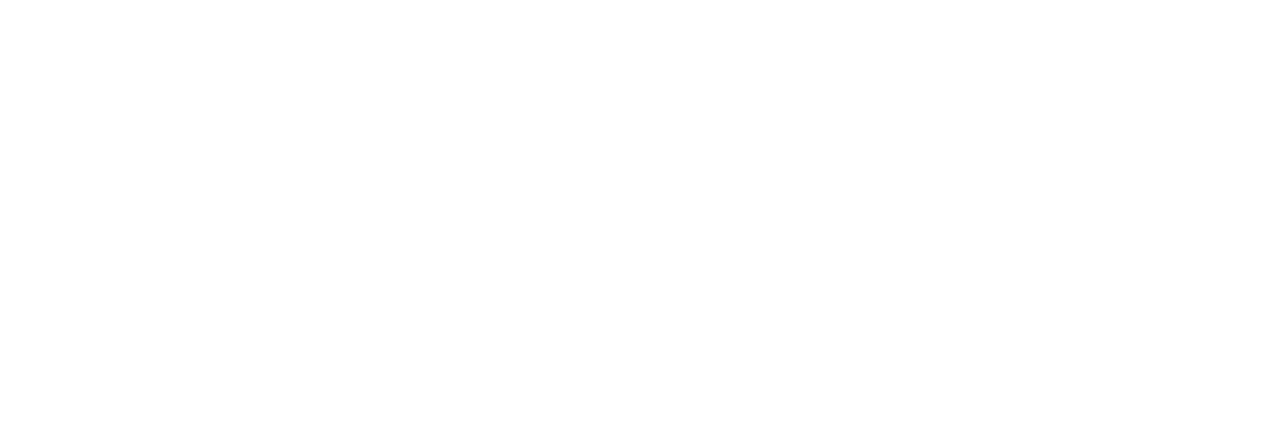
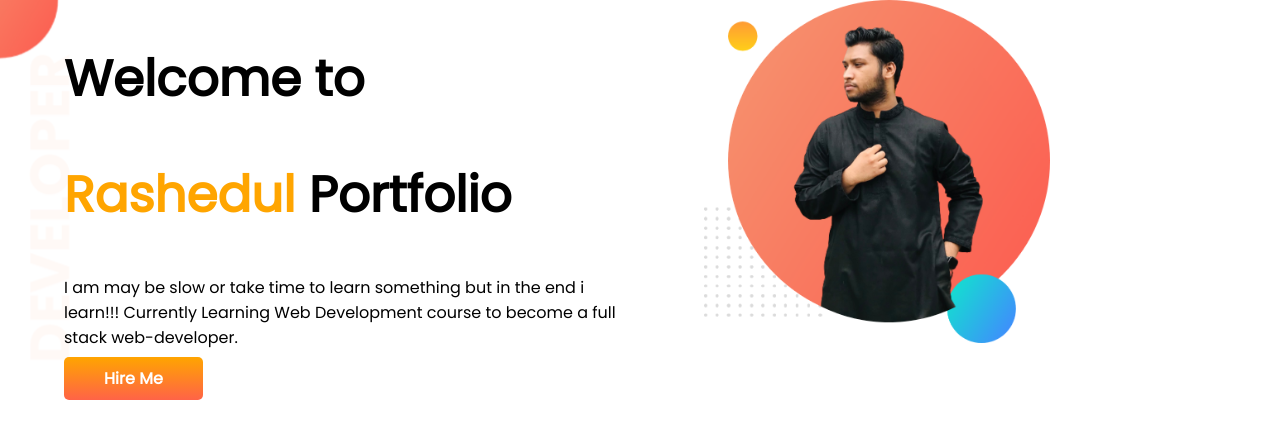
Before and after one commit to Rashedul98/Rashedul-Portfolio, a plain HTML site: page index.html in a window 1280 px wide. Drawn offline with Linux system fonts and the light colour scheme.

Commit message:
section1

```diff
--- a/index.html
+++ b/index.html
@@ -1,13 +1,32 @@
 <!DOCTYPE html>
 <html lang="en">
+
 <head>
     <meta charset="UTF-8">
     <meta http-equiv="X-UA-Compatible" content="IE=edge">
     <meta name="viewport" content="width=device-width, initial-scale=1.0">
     <title>Rashedul Portfolio</title>
+    <link rel="preconnect" href="https://fonts.googleapis.com">
+    <link rel="preconnect" href="https://fonts.gstatic.com" crossorigin>
+    <link href="https://fonts.googleapis.com/css2?family=Poppins&display=swap" rel="stylesheet">
     <link rel="stylesheet" href="style.css">
 </head>
+
 <body>
+    <section class="top-banner">
+        <div class="half-width">
+            <h1>Welcome to</h1>
+            <h1><span class="orange-color">Rashedul</span> Portfolio</h1>
+            <p>I am may be slow or take time to learn something but in the end i learn!!! Currently Learning Web
+                Development
+                course to become a full stack web-developer.</p>
+            <a class="Link-buton" target="_blank" href="https://www.linkedin.com/in/rashedul-islam-5112411ab/">Hire
+                Me</a>
+        </div>
+        <div class="half-width">
+            <img src="images/sunny01.png" alt="">
+        </div>
+    </section>
+</body>
 
-</body>
 </html>
--- a/style.css
+++ b/style.css
@@ -0,0 +1,41 @@
+body {
+    font-family: 'Poppins', sans-serif;
+    margin: 0;
+
+}
+
+h1 {
+    font-size: 50px;
+}
+
+.orange-color {
+    color: orange;
+}
+
+section {
+    display: flex;
+}
+
+.half-width {
+    width: 50%;
+    padding-left: 5%;
+}
+
+.half-width img {
+    width: 60%;
+}
+
+.Link-buton {
+    text-decoration: none;
+    background-image: linear-gradient(orange, tomato);
+    padding: 10px 40px;
+    border-radius: 5px;
+    color: white;
+    font-weight: bold;
+
+}
+
+.top-banner {
+    background-image: url(images/top-banner.png);
+    background-repeat: no-repeat;
+}
```
Also changed, not shown: images/dream-bg.png (added), images/exp-bg.png (added), images/jhankar.png (added), images/jhankar2.png (added), images/my-bg.png (added), images/my-bg2.png (added), images/sunny01.png (added), images/sunny02.png (added), images/top-banner.png (added), 7 other files.
